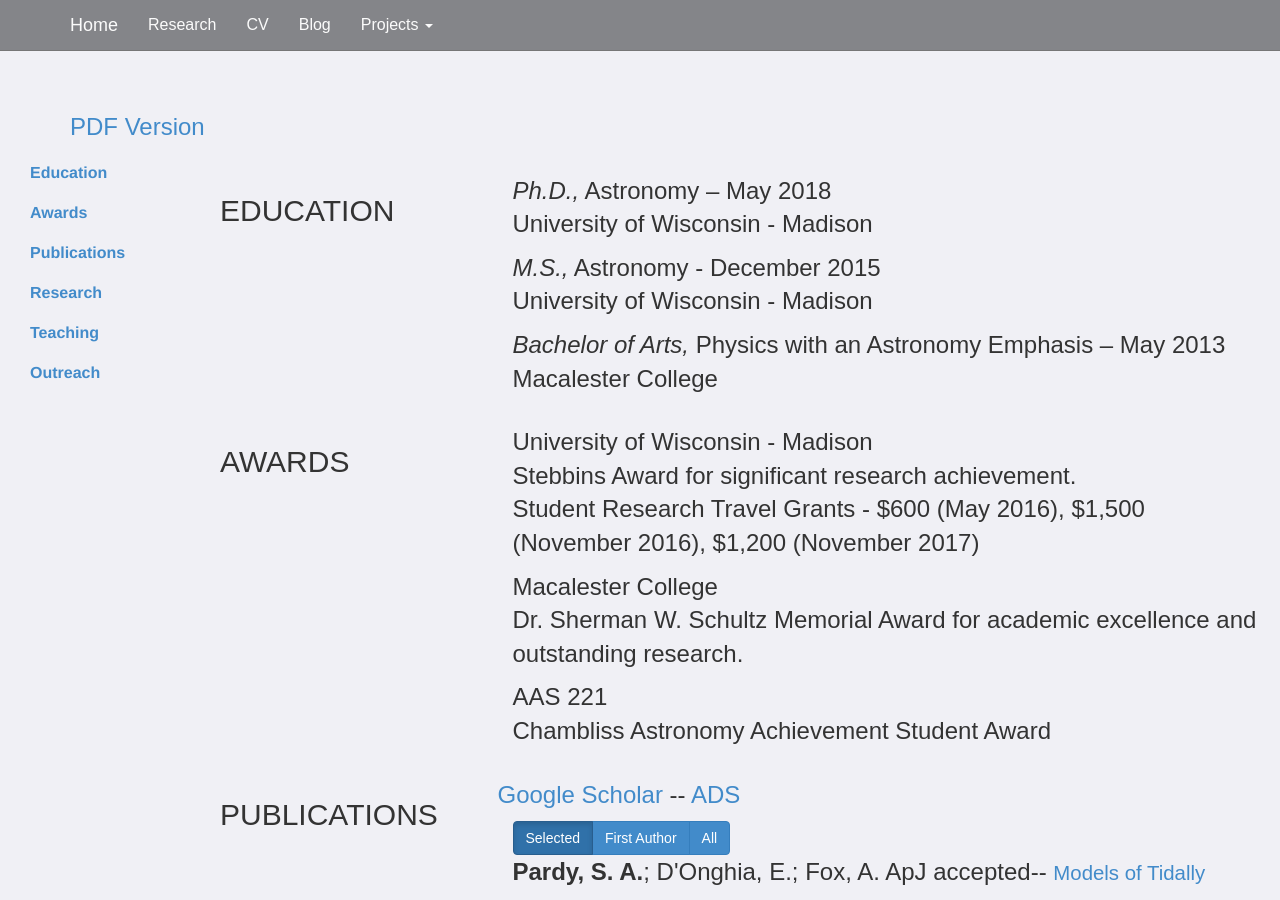
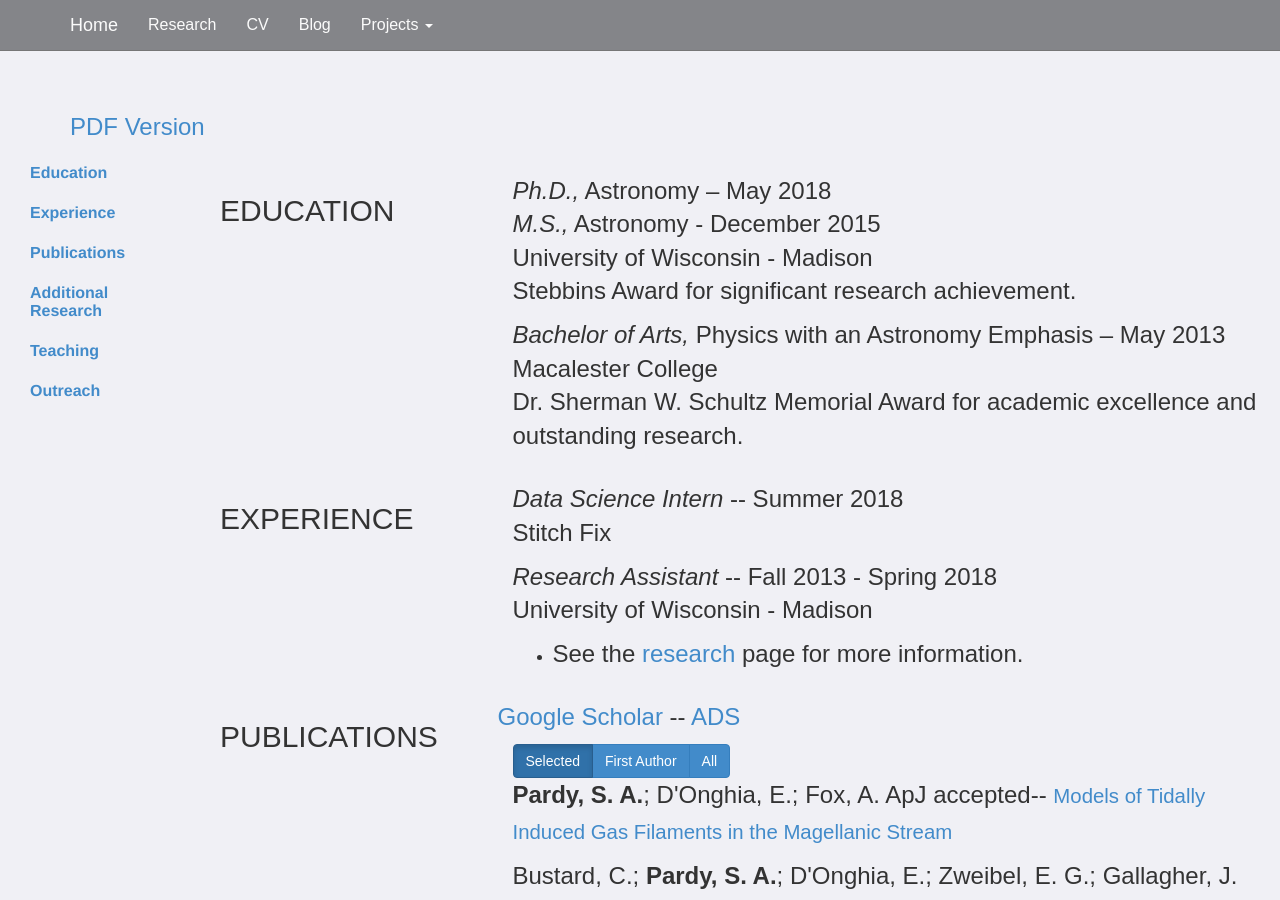
Before and after one commit to stephenpardy/stephenpardy.github.io, a Jekyll site: the page built from CV/index.html, in a window 1280 px wide and 900 px high. Built offline with Jekyll 4.4.1, drawn with Linux system fonts in a browser that asks for light colours; nearby versions of some CDN libraries; some of the changed text lies outside the part shown.

Commit message:
Updates to CV and resume

```diff
--- a/CV/index.html
+++ b/CV/index.html
@@ -4,7 +4,7 @@ title: CV
 ---
   <link href="{{ site.baseurl }}/css/cv.css" rel="stylesheet">
       <div class="container top-buffer">
-        <p><a href="{{ site.baseurl }}/resources/cv.pdf">PDF Version</a></p>
+        <p><a href="{{ site.baseurl }}/resources/resume.pdf">PDF Version</a></p>
       </div>
 
 <div id="wrapper">
@@ -12,9 +12,9 @@ title: CV
     <nav class="col-sm-3" id='cvNav'>
     <ul class="nav sidebar-nav nav-pills nav-stacked">
       <li class='nav' role="presentation"><a class="page-scroll" href="#EDUCATION">Education</a></li>
-      <li class='nav' role="presentation"><a class="page-scroll" href="#AWARDS">Awards</a></li>
+      <li class='nav' role="presentation"><a class="page-scroll" href="#EXPERIENCE">Experience</a></li>
       <li class='nav' role="presentation"><a class="page-scroll" href="#PUBLICATIONS">Publications</a></li>
-      <li class='nav' role="presentation"><a class="page-scroll" href="#RESEARCH">Research</a></li>
+      <li class='nav' role="presentation"><a class="page-scroll" href="#RESEARCH">Additional Research</a></li>
       <li class='nav' role="presentation"><a class="page-scroll" href="#TEACHING">Teaching</a></li>
       <li class='nav' role="presentation"><a class="page-scroll" href="#OUTREACH">Outreach</a></li>
     </ul>
@@ -29,20 +29,28 @@ title: CV
           <h2 id="education">EDUCATION</h2>
         </div>
         <div class="col-xs-6 col-md-8">
-          <p><em>Ph.D.,</em> Astronomy – May 2018<br />University of Wisconsin - Madison</p>
-          <p><em>M.S.,</em> Astronomy - December 2015<br />University of Wisconsin - Madison</p>
-          <p><em>Bachelor of Arts,</em> Physics with an Astronomy Emphasis – May 2013<br />Macalester College</p>
+          <p><em>Ph.D.,</em> Astronomy – May 2018<br>
+          <em>M.S.,</em> Astronomy - December 2015<br />University of Wisconsin - Madison <br/>
+          Stebbins Award for significant research achievement.
+          </p>
+
+          <p><em>Bachelor of Arts,</em> Physics with an Astronomy Emphasis – May 2013<br />Macalester College<br/>
+          Dr. Sherman W. Schultz Memorial Award for academic excellence and outstanding research.
+          </p>
         </div>
       </div>
-      <div class="row section" id='AWARDS'>
+
+      <div class="row section" id='EXPERIENCE'>
         <div class="col-xs-12 col-md-3">
-          <h2 id="awards">AWARDS</h2>
+          <h2 id="teaching-experience">EXPERIENCE</h2>
         </div>
         <div class="col-xs-6 col-md-8">
-          <p>University of Wisconsin - Madison<br />Stebbins Award for significant research achievement.<br/>
-          Student Research Travel Grants - $600 (May 2016), $1,500 (November 2016), $1,200 (November 2017)<br/></p>
-          <p>Macalester College<br />Dr. Sherman W. Schultz Memorial Award for academic excellence and outstanding research.</p>
-          <p>AAS 221<br />Chambliss Astronomy Achievement Student Award</p>
+          <p><span><em>Data Science Intern</em></span> -- Summer 2018<br />Stitch Fix
+          </p>
+          <p><span><em>Research Assistant</em></span> -- Fall 2013 - Spring 2018<br />University of Wisconsin - Madison</p>
+          <ul>
+          <li><p>See the <a href="{{ site.baseurl }}/research.html">research</a> page for more information.</p></li>
+          </ul>
         </div>
       </div>
 
@@ -174,13 +182,9 @@ title: CV
 
       <div class="row section" id='RESEARCH'>
         <div class="col-xs-12 col-md-3">
-          <h2 id="research-experience">RESEARCH EXPERIENCE</h2>
+          <h2 id="research-experience">OTHER RESEARCH EXPERIENCE</h2>
         </div>
         <div class="col-xs-6 col-md-8">
-          <p><span><em>Research Assistant</em></span> -- Fall 2013 - Spring 2018<br />University of Wisconsin - Madison</p>
-          <ul>
-          <li><p>See the <a href="{{ site.baseurl }}/research.html">research</a> page for more information.</p></li>
-          </ul>
           <p><span><em>ISIMA Summer Student</em></span> -- Summer 2014<br />International Summer Institute for Modeling in Astrophysics - CITA, Toronto</p>
           <ul>
           <li><p>Used restricted 3-Body models and Markov Chain Monte Carlo techniques to study the tidal stream of NGC 5466 and the dark matter potential of the Milky Way.</p></li>
@@ -188,6 +192,7 @@ title: CV
           <p><span><em>REU Summer Student</em></span> -- Summer 2012<br />National Radio Astronomy Observatory, Charlottesville, VA</p>
           <ul>
           <li><p>Wrote and edited <a href="https://github.com/akleroy/cpropstoo">code</a> to analyze CO emission data from M51.</p></li>
+          <li><p>This research won the Chambliss Astronomy Achievement Student Award at the 221 AAS meeting.</p></li>
           </ul>
           <p><span><em>Research Assistant</em></span> -- Summer 2011<br />Physics and Astronomy Department, Macalester College, St. Paul, MN</p>
           <ul>
```
Also changed, not shown: 1 other file.
